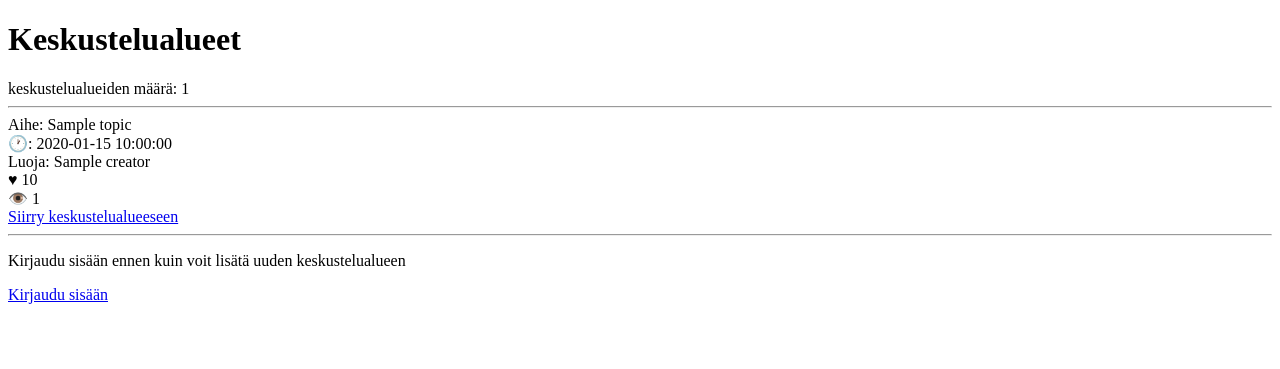
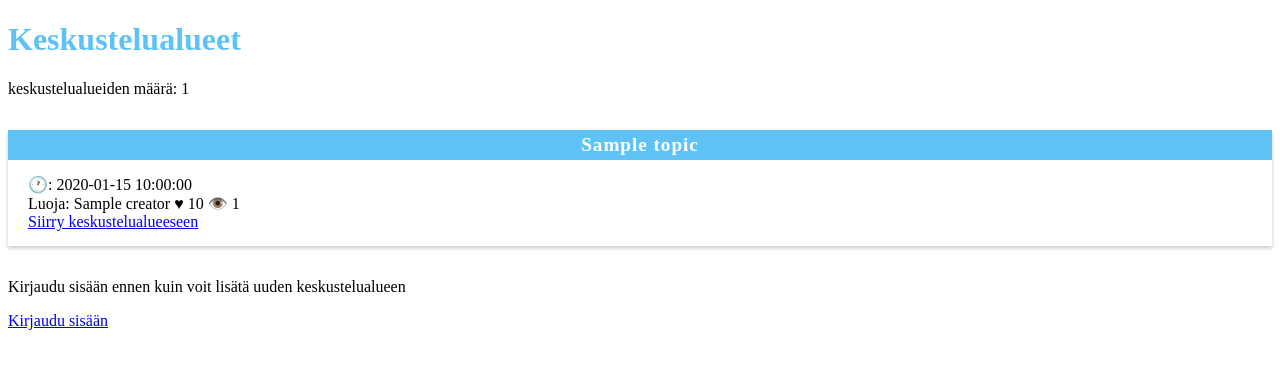
Before and after one commit to Sokirates/tsoha, a Flask app: template templates/index.html in a window 1280 px wide. Shown: the top 369 px of the page. Run offline with Flask 3, Linux system fonts and the light colour scheme; the template is opened without the code that fills it: most values are stand-ins (such as "Sample title", 1, 10 or a date in 2020).

Commit message:
Add CSS rules

```diff
--- /dev/null
+++ b/static/style.css
@@ -0,0 +1,55 @@
+.box1 {
+    margin: 2em 0;
+    background: #FFF;
+    box-shadow: 0 2px 4px rgba(0, 0, 0, 0.22);
+}
+.box1 .box-title {
+    font-size: 1.2em;
+    background: #5fc2f5;
+    padding: 4px;
+    text-align: center;
+    color: #FFF;
+    font-weight: bold;
+    letter-spacing: 0.05em;
+}
+.box1 p {
+    padding: 15px 20px;
+    margin: 0;
+}
+
+.box2 {
+    position: relative;
+    margin: 2em 0;
+    padding: 0.5em 1em;
+    border: solid 3px #62c1ce;
+}
+.box2 .box-title {
+    position: absolute;
+    display: inline-block;
+    top: -27px;
+    left: -3px;
+    padding: 0 9px;
+    height: 25px;
+    line-height: 25px;
+    font-size: 17px;
+    background: #62c1ce;
+    color: #ffffff;
+    font-weight: bold;
+    border-radius: 5px 5px 0 0;
+}
+.box2 p {
+    margin: 0;
+    padding: 0;
+}
+
+.custom-title {
+    color: #5fc2f5;
+}
+
+.message-time {
+    position: absolute;
+    top: 5px;
+    right: 10px;
+    color: #999;
+    font-size: 12px;
+}
--- a/templates/index.html
+++ b/templates/index.html
@@ -2,16 +2,19 @@
 <html>
 <head>
     <title>Keskustelualueet</title>
+    <link rel="stylesheet" href="{{ url_for('static', filename='style.css') }}">
+</head>
 </head>
 <body>
-    <h1>Keskustelualueet</h1>
+    <h1 class="custom-title">Keskustelualueet</h1>
     keskustelualueiden määrä: {{ count }}
-    <hr>
     {% for area in areas %}
-        Aihe: {{ area.topic }} <br>
+    <div class="box1">
+        <div class="box-title">{{ area.topic }}</div>
+        <p>
         🕐: {{ area.created_at }} <br>
-        Luoja: {{ area.creator }} <br>
-        ♥ {{ area.likes }} <br>
+        Luoja: {{ area.creator }}
+        ♥ {{ area.likes }}
         👁️ {{ area.visit_count }} <br>
         <a href="/chatroom/{{ area.id }}">Siirry keskustelualueeseen</a> <br>
         {% if session.username == area.creator %}
@@ -31,7 +34,8 @@
 
             {% endif %}
         {% endif %}
-        <hr>
+    </p>
+    </div>
     {% endfor %}
 
     {% if session.username %}
```
Also changed, not shown: templates/chatroom.html (+8 -5 lines).
